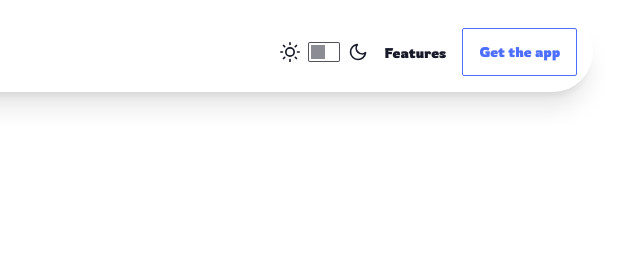
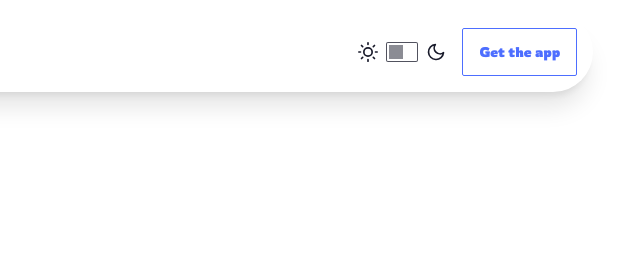
Before and after one commit to jorditoda/pointer-pointer-landing-page, an Astro site: page /cookies-policy in a window 1280 px wide. Shown: the top 280 px of the page, 456-1077 px from the left. Built offline with nearby package versions, Linux system fonts and the light colour scheme; Astro itself is replaced by a stand-in of ours.

Commit message:
Refactor

```diff
--- a/src/modules/home/index.tsx
+++ b/src/modules/home/index.tsx
@@ -4,7 +4,7 @@ import AppBanner from "../../components/appBanner";
 import { ConfigContext } from "../../utils/configContext";
 import type { TemplateConfig } from "../../utils/configType";
 import Header from "./_components/header";
-import Features from "./_components/features";
+// import Features from "./_components/features";
 import Partners from "./_components/partners";
 // import Faq from "./_components/faq";
 // import HowItWorks from "./_components/howItWorks";
@@ -22,11 +22,13 @@ function Home({ config }: Props) {
         <Navbar />
         <Header />
         <Partners />
-        <Features />
-//         <HowItWorks />
-//         <Pricing />
-//         <Testimonials />
-//         <Faq />
+{/*
+         <Features />
+         <HowItWorks />
+         <Pricing />
+         <Testimonials />
+         <Faq />
+*/}
         <AppBanner />
         <Footer />
       </main>
--- a/src/utils/config.ts
+++ b/src/utils/config.ts
@@ -29,7 +29,7 @@ const templateConfig: TemplateConfig = {
 //       twitter: "https://x.com/google",
     },
     links: [
-      { href: "/#features", title: "Features" },
+//       { href: "/#features", title: "Features" },
 //       { href: "/#how-it-works", title: "How it works" },
 //       { href: "/#pricing", title: "Pricing" },
 //       { href: "/#faq", title: "FAQ" },
@@ -41,7 +41,7 @@ const templateConfig: TemplateConfig = {
     hideAppStore: false,
     hideGooglePlay: false,
     links: [
-      { href: "/#features", title: "Features" },
+//       { href: "/#features", title: "Features" },
 //       { href: "/#how-it-works", title: "How it works" },
 //       { href: "/#pricing", title: "Pricing" },
 //       { href: "/#faq", title: "FAQ" },
```
Lines whose indentation alone changed are shown as unchanged.
